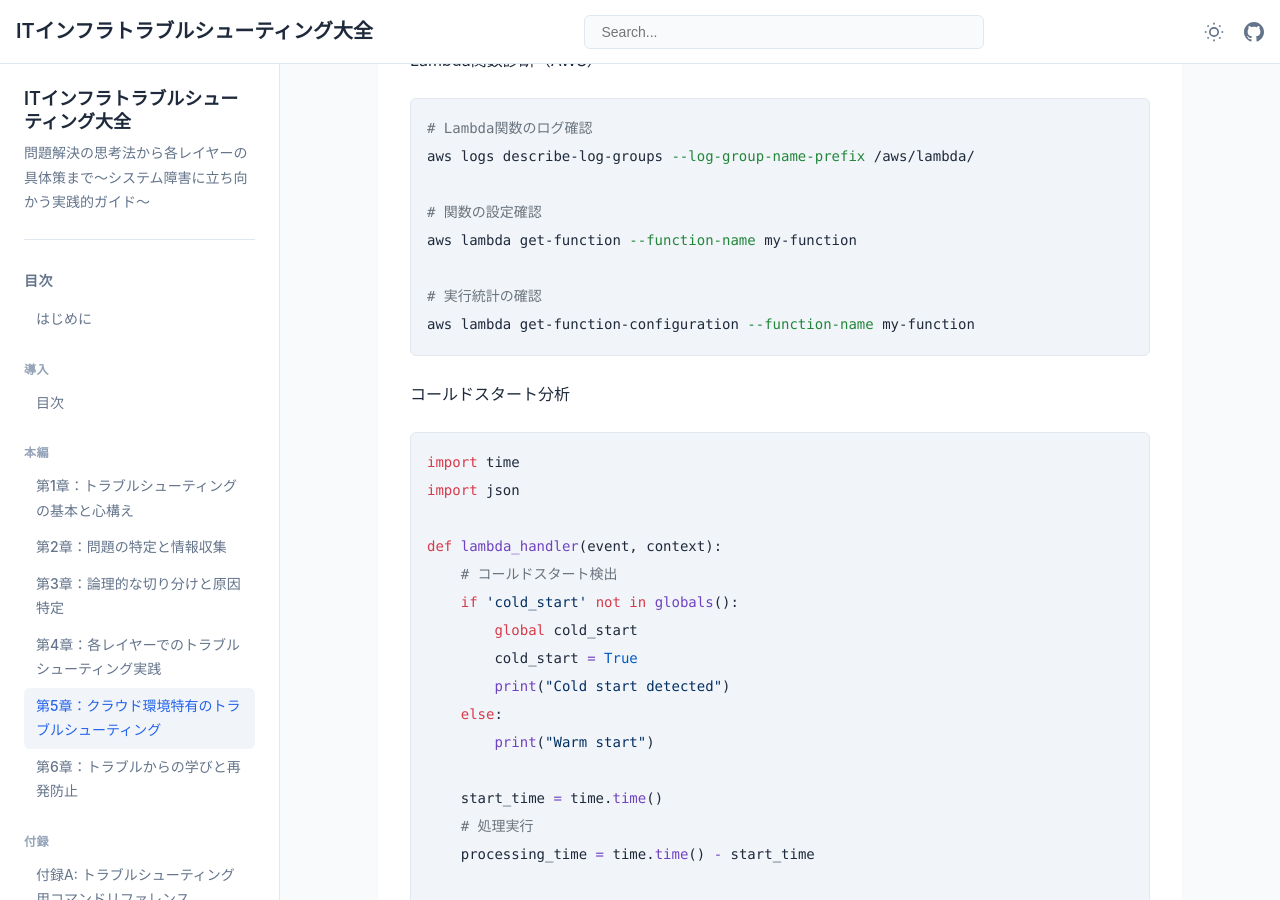
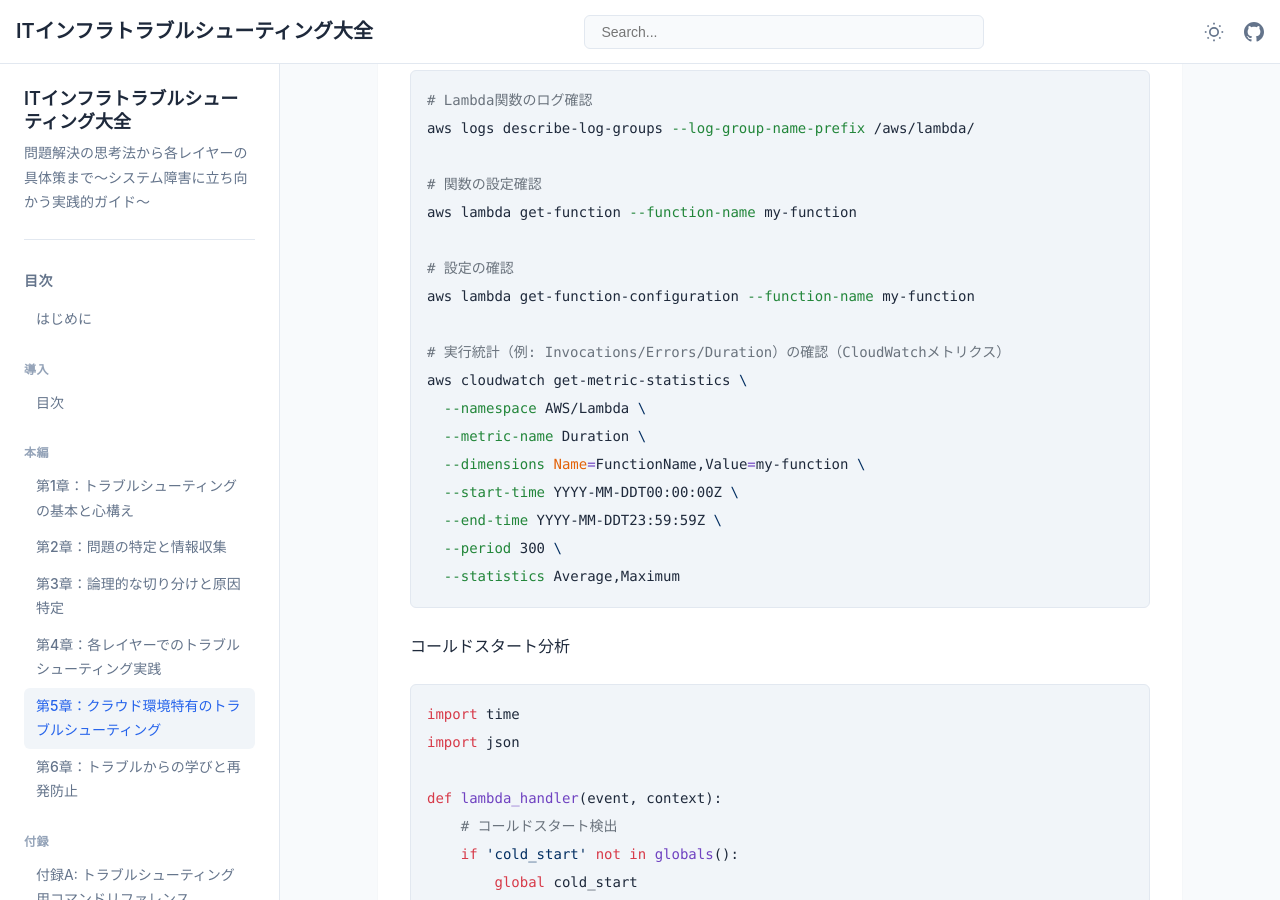
Before and after one commit to itdojp/IT-infra-troubleshooting-book, a Jekyll site: the page built from docs/chapters/chapter05/index.md, in a window 1280 px wide and 900 px high, scrolled down 6452 px. Built offline with Jekyll 4.4.1, drawn with Linux system fonts in a browser that asks for light colours; some of the changed text lies outside the part shown.

Commit message:
fix: correct CLI/code examples and wording (#117)
Refs: #116

````diff
--- a/docs/chapters/chapter05/index.md
+++ b/docs/chapters/chapter05/index.md
@@ -236,8 +235,18 @@ aws logs describe-log-groups --log-group-name-prefix /aws/lambda/
 # 関数の設定確認
 aws lambda get-function --function-name my-function
 
-# 実行統計の確認
+# 設定の確認
 aws lambda get-function-configuration --function-name my-function
+
+# 実行統計（例: Invocations/Errors/Duration）の確認（CloudWatchメトリクス）
+aws cloudwatch get-metric-statistics \
+  --namespace AWS/Lambda \
+  --metric-name Duration \
+  --dimensions Name=FunctionName,Value=my-function \
+  --start-time YYYY-MM-DDT00:00:00Z \
+  --end-time YYYY-MM-DDT23:59:59Z \
+  --period 300 \
+  --statistics Average,Maximum
 ```
 
 コールドスタート分析
````
Also changed, not shown: other parts of docs/chapters/chapter05/index.md (+2 -3 lines), docs/appendices/c.md (+6 -3 lines), docs/appendices/d.md (+2 -2 lines), docs/chapters/chapter03/index.md (+3 -3 lines), docs/chapters/chapter04/index.md (+1 -1 lines).
